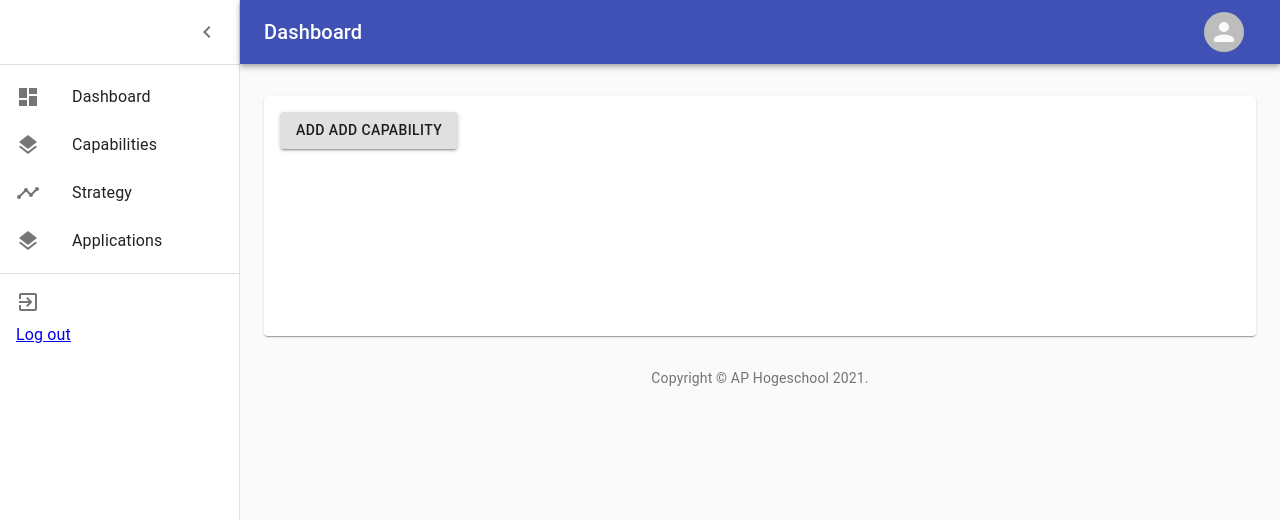
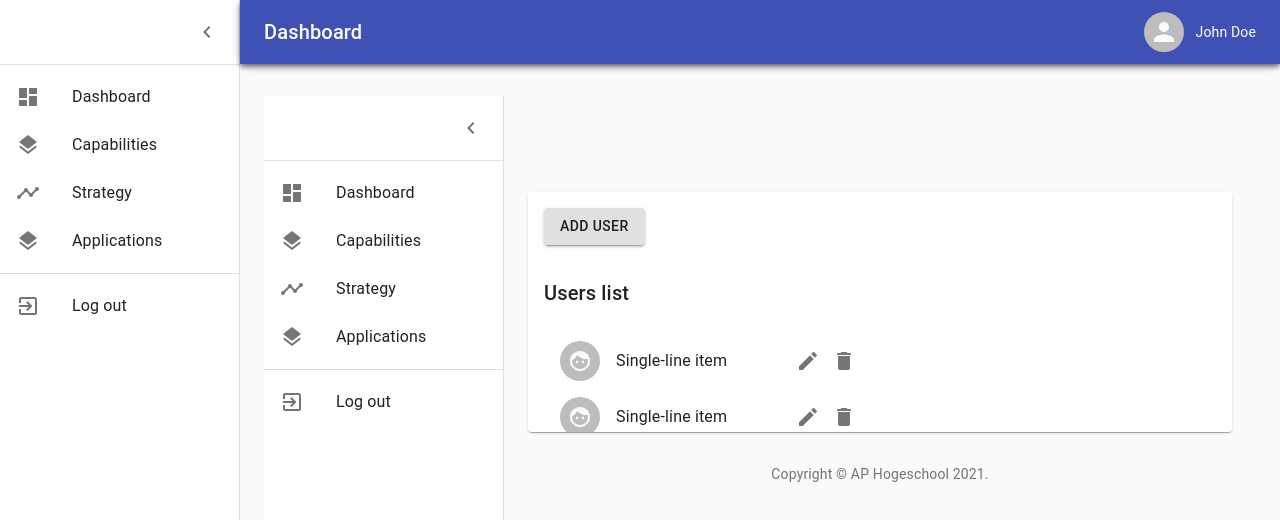
Before and after one commit to iDeebSee/LEAP, a React (Create React App) app in the folder frontend/: page /admin in a window 1280 px wide. Shown: the top 520 px of the page. Built offline with nearby package versions, Linux system fonts and the light colour scheme.

Commit message:
Fixed merge issues and conflicts

```diff
--- a/frontend/src/components/AsideItems.js
+++ b/frontend/src/components/AsideItems.js
@@ -40,13 +40,11 @@ export const mainListItems = (
 export const secondaryListItems = (
     <div>
         {/* <ListSubheader inset>Saved reports</ListSubheader> */}
-        <ListItem button>
-        <Link to="/SignIn">
+        <ListItem button component={Link} to="/SignIn">
             <ListItemIcon>
                 <ExitToAppIcon />
             </ListItemIcon>
             <ListItemText primary="Log out" />
-        </Link>
         </ListItem>
     </div>
 );
--- a/frontend/src/components/Routes.js
+++ b/frontend/src/components/Routes.js
@@ -1,9 +1,15 @@
 import React from 'react';
 import Index from "../templates/Index.js";
 import Applications from "../templates/Applications.js";
-import Strategy from "../templates/Strategy";
+import Strategy from "../templates/Strategy.js";
 import CapabilityDetailView from './CapabilityComponents/CapabilityDetailView';
 import CapabilityCardList from './CapabilityComponents/CapabilitiesCardList'
+import User from '../templates/User';
+import Admin from '../templates/Admin';
+import SignUp from '../templates/SignUp';
+import SignIn from '../templates/SignIn';
+import TwoFactorAuthentication from '../templates/TwoFactorAuthentication';
+import ForgotPassword from '../templates/ForgotPassword';
 
 import {
     Switch,
@@ -20,12 +26,12 @@ export default function Routes() {
             <Route exact path="/capabilities/:name" component={CapabilityDetailView}/>
             <Route exact path="/applications" component={Applications}/>
             <Route exact path="/strategy" component={Strategy}/>
-            <Route exact path="/profile" /*component={User}*//>
-            <Route exact path="/admin" /*component={Admin}*//>
-            <Route exact path="/signIn" /*component={SignIn}*//>
-            <Route exact path="/signUp" /*component={SignUp}*//>
-            <Route exact path="/2FA" /*component={TwoFactorAuthentication}*//>
-            <Route exact path="/password" /*component={Password}*//>
+            <Route exact path="/profile" component={User}/>
+            <Route exact path="/admin" component={Admin}/>
+            <Route exact path="/signIn" component={SignIn}/>
+            <Route exact path="/signUp" component={SignUp}/>
+            <Route exact path="/2FA" component={TwoFactorAuthentication}/>
+            <Route exact path="/password" component={ForgotPassword}/>
             <Route render={() => <Redirect to={{pathname: "/home"}} />} />
         </Switch>
     );
--- a/frontend/src/components/UserList.js
+++ b/frontend/src/components/UserList.js
@@ -3,17 +3,12 @@ import { makeStyles } from '@material-ui/core/styles';
 import List from '@material-ui/core/List';
 import ListItem from '@material-ui/core/ListItem';
 import ListItemAvatar from '@material-ui/core/ListItemAvatar';
-import ListItemIcon from '@material-ui/core/ListItemIcon';
 import ListItemSecondaryAction from '@material-ui/core/ListItemSecondaryAction';
 import ListItemText from '@material-ui/core/ListItemText';
 import Avatar from '@material-ui/core/Avatar';
 import IconButton from '@material-ui/core/IconButton';
-import FormGroup from '@material-ui/core/FormGroup';
-import FormControlLabel from '@material-ui/core/FormControlLabel';
-import Checkbox from '@material-ui/core/Checkbox';
 import Grid from '@material-ui/core/Grid';
 import Typography from '@material-ui/core/Typography';
-import FolderIcon from '@material-ui/icons/Folder';
 import DeleteIcon from '@material-ui/icons/Delete';
 import FaceIcon from '@material-ui/icons/Face';
 import EditIcon from '@material-ui/icons/Edit';
--- a/frontend/src/templates/Admin.js
+++ b/frontend/src/templates/Admin.js
@@ -4,7 +4,6 @@ import { makeStyles } from '@material-ui/core/styles';
 import MenuIcon from '@material-ui/icons/Menu';
 import ChevronLeftIcon from '@material-ui/icons/ChevronLeft';
 import { mainListItems, secondaryListItems } from '../components/AsideItems';
-import CapabilitiesListView from '../components/CapabilityComponents/CapabilitiesListView';
 import SimpleModal from '../components/PopUp'
 import Copyright from "../components/Copyright";
 import InteractiveList from "../components/UserList"
@@ -23,7 +22,6 @@ import {
     Container,
     Grid,
     Paper,
-    Link
 } from '@material-ui/core';
 
 
@@ -164,7 +162,6 @@ export default function Index() {
                 <Container maxWidth="lg" className={classes.container}>
                     <Grid container spacing={3}>
                         <Grid item xs={12} md={12} lg={12}>
-                            <CapabilitiesListView />
 
                             <Paper className={fixedHeightPaper}>
                             <SimpleModal title="Add a user" body="" name="user" message="user has been added!"></SimpleModal>
--- a/frontend/src/templates/ForgotPassword.js
+++ b/frontend/src/templates/ForgotPassword.js
@@ -32,7 +32,7 @@ const useStyles = makeStyles((theme) => ({
   },
 }));
 
-export default function SignUp() {
+export default function ForgotPassword() {
   const classes = useStyles();
 
   return (
--- a/frontend/src/templates/User.js
+++ b/frontend/src/templates/User.js
@@ -20,7 +20,6 @@ import {
     Container,
     Grid,
     Paper,
-    Link
 } from '@material-ui/core';
 
 
```
